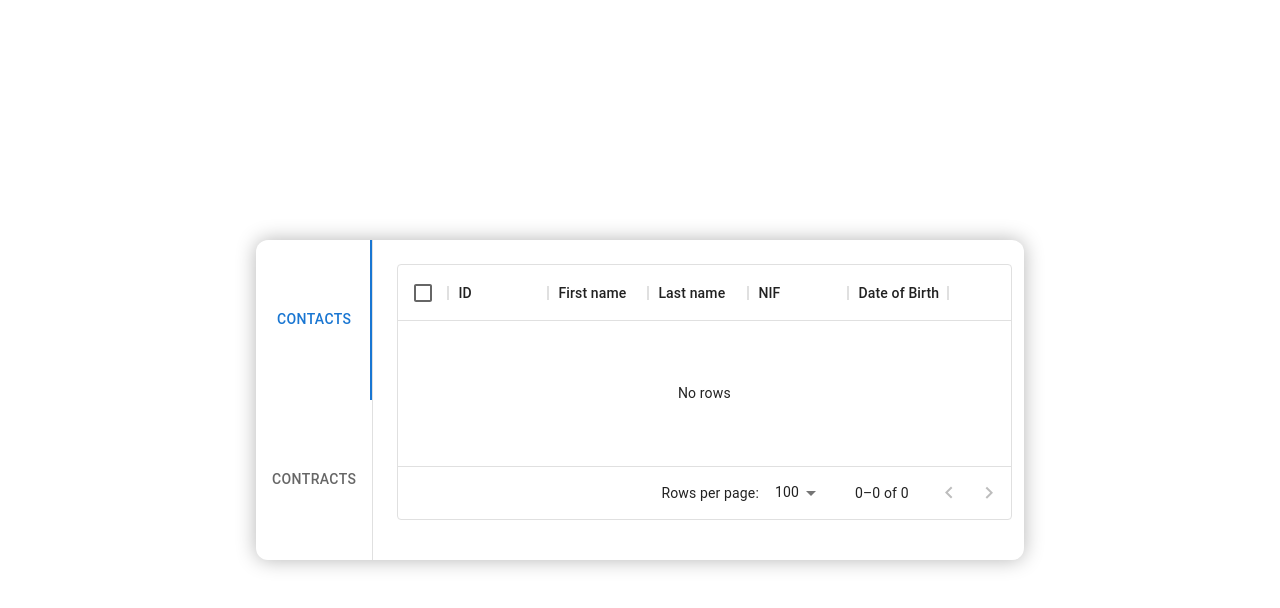
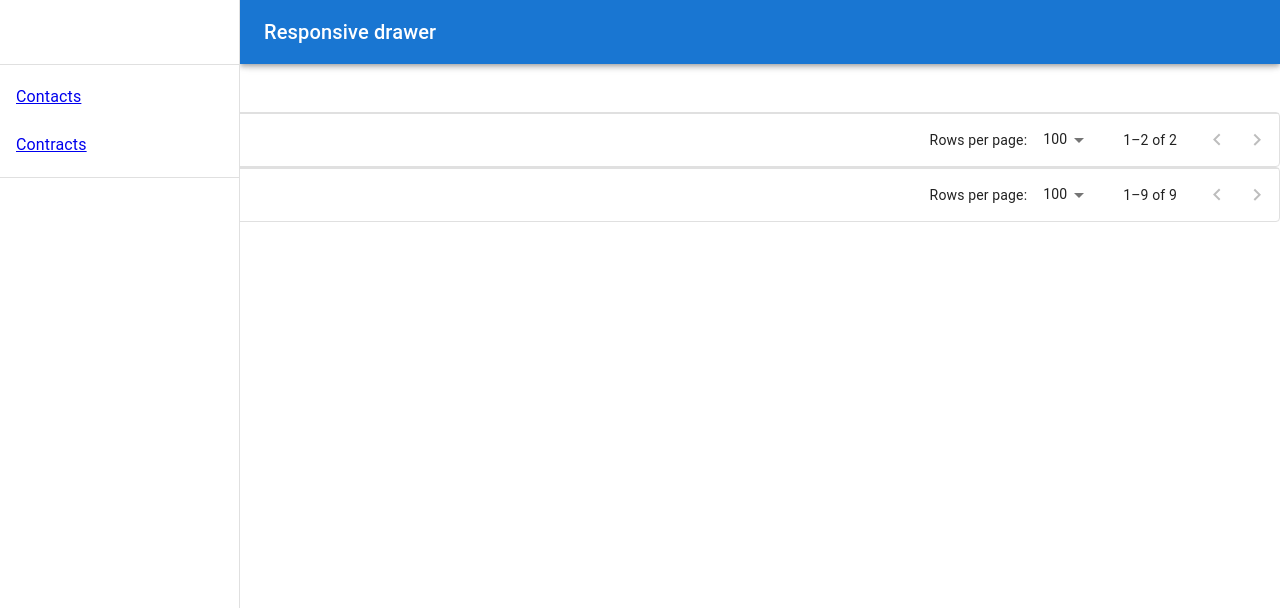
Before and after one commit to sofsscosta/contacts-and-contracts, a React (Create React App) app: page / in a window 1280 px wide. Shown: the top 608 px of the page. Built offline with nearby package versions, Linux system fonts and the light colour scheme.

Commit message:
changing from tabs to header

```diff
--- a/src/App.js
+++ b/src/App.js
@@ -1,15 +1,13 @@
 import * as React from 'react'
-import { Tabs, Container, Contacts, Contracts } from './components'
+import { Contacts, Contracts } from './components'
 import './App.css';
 
-const App = () => {
+const App = (children) => {
   return (
-    <Container>
-      <Tabs>
-        <Contacts/>
-        <Contracts/>
-      </Tabs>
-    </Container>
+    <>
+      <Contacts/>
+      <Contracts/>
+    </>
 )}
 
 export default App;
--- /dev/null
+++ b/src/components/Header/index.js
@@ -0,0 +1,113 @@
+import React, { useState } from 'react';
+import PropTypes from 'prop-types';
+import AppBar from '@mui/material/AppBar';
+import Box from '@mui/material/Box';
+import CssBaseline from '@mui/material/CssBaseline';
+import Divider from '@mui/material/Divider';
+import Drawer from '@mui/material/Drawer';
+import List from '@mui/material/List';
+import ListItem from '@mui/material/ListItem';
+import ListItemText from '@mui/material/ListItemText';
+import Toolbar from '@mui/material/Toolbar';
+import { capitalizeFirstLetter } from '../../utils';
+import { Typography } from '@mui/material';
+import { Link } from 'react-router-dom';
+import { menuOptions } from '../constants';
+
+const drawerWidth = 240;
+
+const ResponsiveDrawer = (props) => {
+  const { window } = props;
+  const [mobileOpen, setMobileOpen] = useState(false);
+
+  const handleDrawerToggle = () => {
+    setMobileOpen(!mobileOpen);
+  };
+
+  const drawer = (
+    <>
+      <Toolbar/>
+      <Divider/>
+      <List>
+        {menuOptions.map((text, index) => (
+            <Link to={`/${text}`}>
+                <ListItem button key={index}>
+                    <ListItemText primary={capitalizeFirstLetter(text)} />
+                </ListItem>
+            </Link>
+        ))}
+      </List>
+      <Divider />
+    </>
+  );
+
+  const container = window !== undefined ? () => window().document.body : undefined;
+
+  return (
+    <Box sx={{ display: 'flex' }}>
+      <CssBaseline />
+      <AppBar
+        position="fixed"
+        sx={{
+          width: { sm: `calc(100% - ${drawerWidth}px)` },
+          ml: { sm: `${drawerWidth}px` },
+        }}
+      >
+        <Toolbar>
+          <Typography variant="h6" noWrap component="div">
+            Responsive drawer
+          </Typography>
+        </Toolbar>
+      </AppBar>
+      <Box
+        component="nav"
+        sx={{ width: { sm: drawerWidth }, flexShrink: { sm: 0 } }}
+        aria-label="mailbox folders"
+      >
+        {/* The implementation can be swapped with js to avoid SEO duplication of links. */}
+        <Drawer
+          container={container}
+          variant="temporary"
+          open={mobileOpen}
+          onClose={handleDrawerToggle}
+          ModalProps={{
+            keepMounted: true, // Better open performance on mobile.
+          }}
+          sx={{
+            display: { xs: 'block', sm: 'none' },
+            '& .MuiDrawer-paper': { boxSizing: 'border-box', width: drawerWidth },
+          }}
+        >
+          {drawer}
+        </Drawer>
+        <Drawer
+          variant="permanent"
+          sx={{
+            display: { xs: 'none', sm: 'block' },
+            '& .MuiDrawer-paper': { boxSizing: 'border-box', width: drawerWidth },
+          }}
+          open
+        >
+          {drawer}
+        </Drawer>
+      </Box>
+      <Box
+        component="main"
+        sx={{ flexGrow: 1, p: 3, width: { sm: `calc(100% - ${drawerWidth}px)` } }}
+      >
+        <Toolbar />
+
+      </Box>
+    </Box>
+  );
+}
+
+ResponsiveDrawer.propTypes = {
+  /**
+   * Injected by the documentation to work in an iframe.
+   * You won't need it on your project.
+   */
+  window: PropTypes.func,
+};
+
+export default ResponsiveDrawer;
--- a/src/components/Tab/Contacts/index.js
+++ b/src/components/Tab/Contacts/index.js
@@ -102,7 +102,7 @@ const Contacts = () => {
   return (
     <>
       <DataGrid
-        rows={newRows}
+        rows={newRows()}
         columns={columns}
         checkboxSelection
         disableSelectionOnClick
--- a/src/components/Tabs/index.js
+++ b/src/components/Tabs/index.js
@@ -1,9 +1,10 @@
-import React, { useMemo, useState } from 'react';
+import React, { useState } from 'react';
 import PropTypes from 'prop-types';
 import Tabs from '@mui/material/Tabs';
 import Tab from '@mui/material/Tab';
 import Box from '@mui/material/Box';
-import { tabsTitles } from '../constants';
+import { menuOptions } from '../constants';
+import { Link } from 'react-router-dom';
 
 const TabPanel = (props) => {
   const { children, value, index, tabsOptions, ...other } = props;
@@ -37,7 +38,6 @@ const tabsProps = (index) => {
   return {
     id: `vertical-tab-${index}`,
     'aria-controls': `vertical-tabpanel-${index}`,
-    key: index
   };
 }
 
@@ -63,8 +63,10 @@ const VerticalTabs = (props) => {
         aria-label="Vertical tabs"
         sx={{ borderRight: 1, borderColor: 'divider' }}
       >
-        {tabsTitles.map((el, index) => (
-          <Tab label={el} sx={{height: '20vh'}} {...tabsProps(index)} />
+        {menuOptions.map((el, index) => (
+          <Link to={`/${el}`} key={index}>
+            <Tab label={el} sx={{height: '20vh'}} {...tabsProps(index)} />
+          </Link>
         ))}
       </Tabs>
         {children.map((child, index) => (
--- a/src/components/constants.js
+++ b/src/components/constants.js
@@ -1,3 +1,3 @@
-const tabsTitles = ['Contacts', 'Contracts']
+const menuOptions = ['contacts', 'contracts']
 
-export { tabsTitles }
+export { menuOptions }
--- a/src/index.js
+++ b/src/index.js
@@ -1,11 +1,28 @@
 import React from 'react';
-import ReactDOM from 'react-dom/client';
 import './index.css';
 import App from './App';
 import reportWebVitals from './reportWebVitals';
+import ReactDOM from 'react-dom/client';
+import { BrowserRouter as Router, Routes, Route} from "react-router-dom";
+import { Contacts } from './components';
+import { Contracts } from './components';
+import Header from './components/Header'
+
+const Routing = () => {
+  return(
+    <Router>
+      <Header/>
+      <Routes>
+        <Route exact path="/" element={<App/>} />
+        <Route path="/contacts" element={<Contacts/>} />
+        <Route path="/contracts" element={<Contracts/>} />
+      </Routes>
+    </Router>
+  )
+}
 
 const root = ReactDOM.createRoot(document.getElementById('root'));
-root.render(<App />);
+root.render(<Routing/>);
 
 // If you want to start measuring performance in your app, pass a function
 // to log results (for example: reportWebVitals(console.log))
--- /dev/null
+++ b/src/utils/index.js
@@ -0,0 +1,5 @@
+const capitalizeFirstLetter = (string) => {
+    return string.charAt(0).toUpperCase() + string.slice(1);
+}
+
+export { capitalizeFirstLetter }
```
